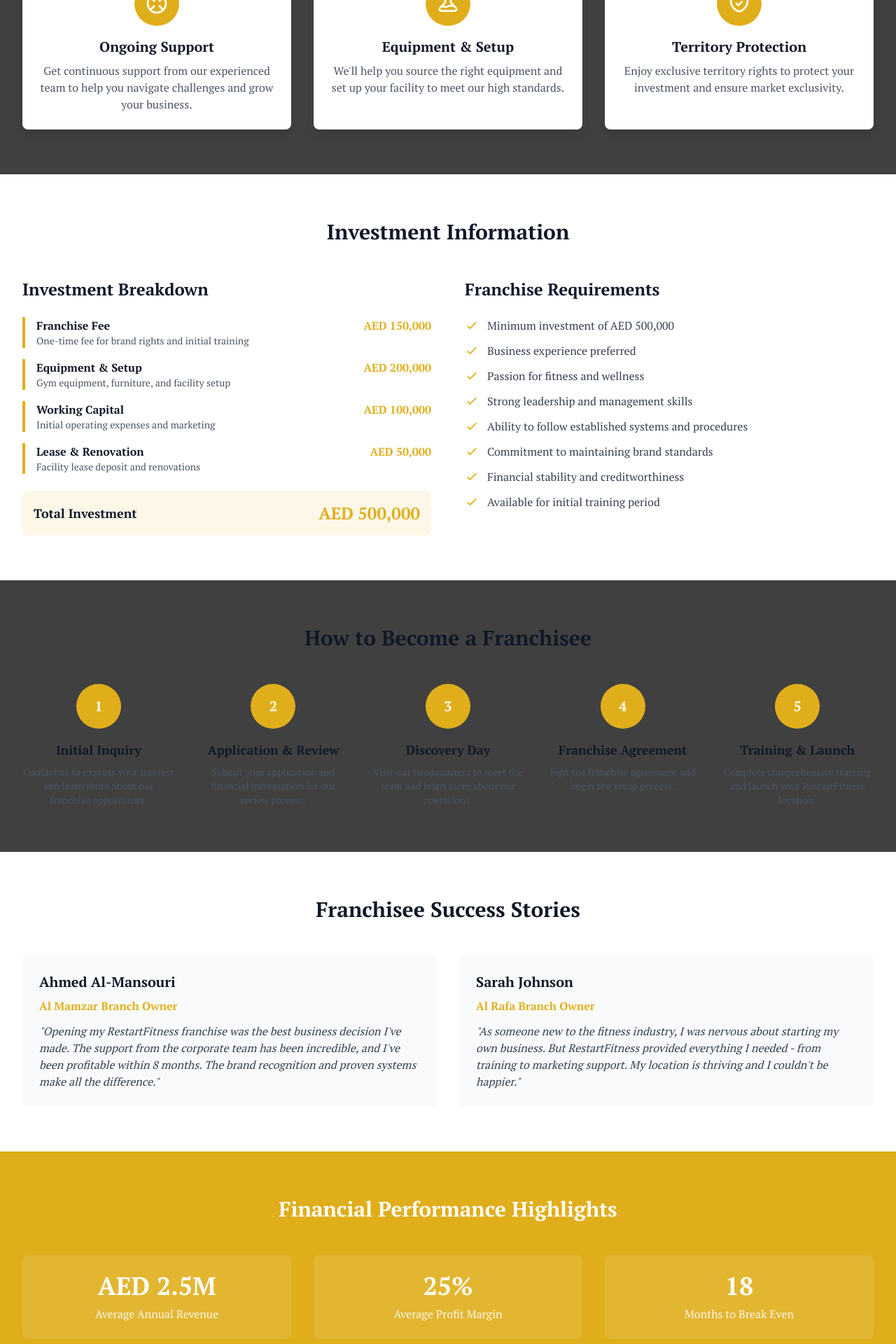
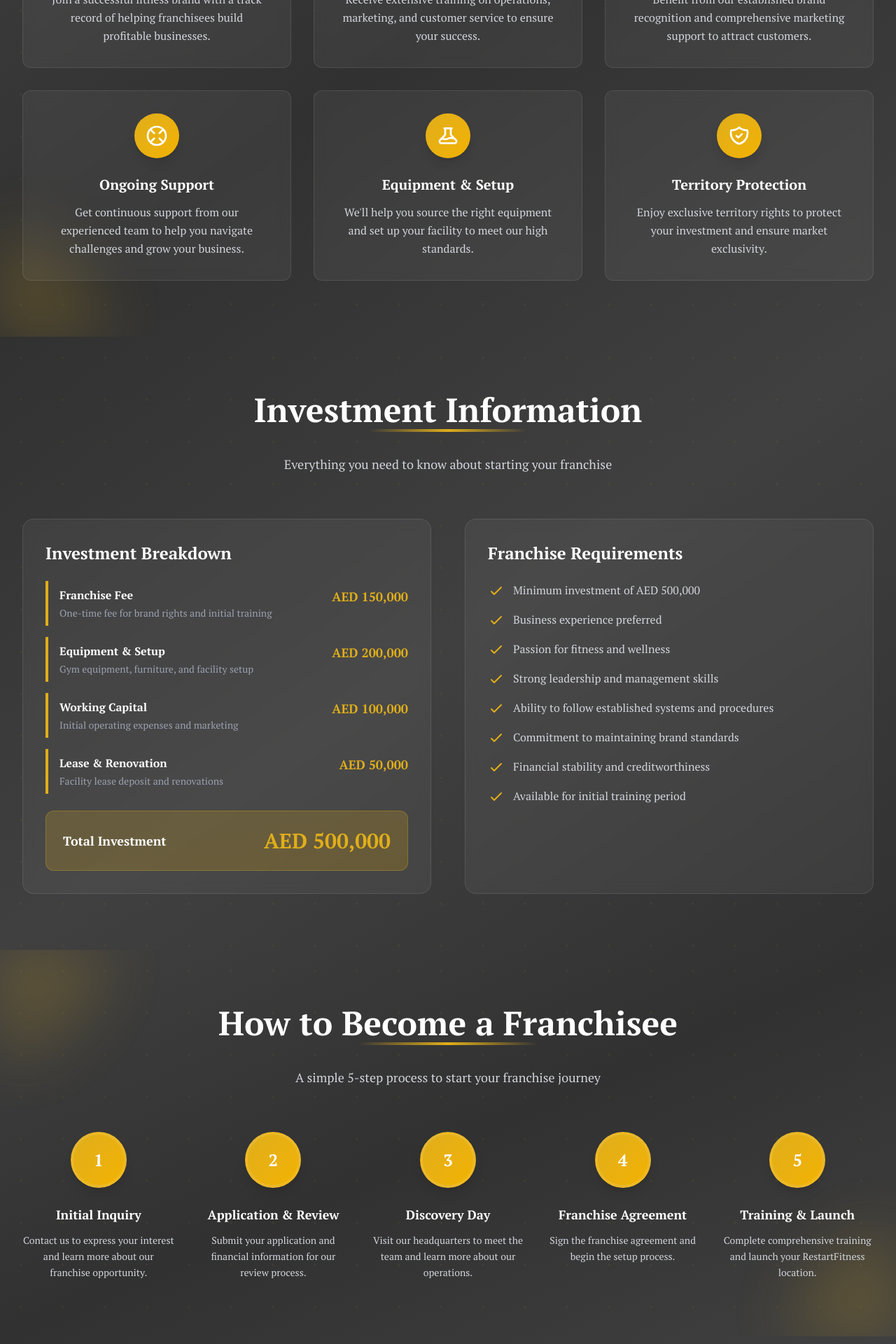
Before and after one commit to FRDesai/TheRestartFitness, a Next.js app: page /franchise in a window 1280 px wide. Shown: the part 860-2780 px from the top of the page at 70% size. Built offline with nearby package versions, Linux system fonts and the light colour scheme.

Commit message:
Enhancement: Revamped the Franchise page with new gradient backgrounds, improved text styling, and added animations for a more engaging user experience. Updated content sections for clarity and visual appeal, including success stories and financial performance highlights.

```diff
--- a/app/franchise/page.tsx
+++ b/app/franchise/page.tsx
@@ -81,35 +81,85 @@ export default function Franchise() {
   ];
 
   return (
-    <div className="min-h-screen bg-[var(--color-darker)]">
+    <div className="min-h-screen bg-gradient-to-br from-[var(--color-darker)] to-[var(--color-dark)]">
       {/* Hero Section */}
-      <section className="bg-gradient-to-r from-[var(--color-primary)] to-[var(--color-secondary)] py-20 px-4 sm:px-6 lg:px-8">
-        <div className="max-w-7xl mx-auto text-center">
-          <h1 className="text-4xl sm:text-6xl font-bold text-white mb-6">
-            Own a RestartFitness Franchise
+      <section className="relative py-20 px-4 sm:px-6 lg:px-8 overflow-hidden">
+        {/* Background with gradient */}
+        <div className="absolute inset-0 bg-gradient-to-br from-[var(--color-primary)]/20 via-[var(--color-card)] to-[var(--color-primary)]/10"></div>
+
+        {/* Decorative Pattern */}
+        <div className="absolute inset-0 opacity-10">
+          <div
+            className="absolute top-0 left-0 w-full h-full"
+            style={{
+              backgroundImage: `radial-gradient(circle at 30px 30px, var(--color-primary) 2px, transparent 2px)`,
+              backgroundSize: "60px 60px",
+            }}
+          ></div>
+        </div>
+
+        {/* Corner Accents */}
+        <div className="absolute top-0 left-0 w-40 h-40 bg-gradient-to-br from-[var(--color-primary)]/30 to-transparent rounded-br-full blur-2xl"></div>
+        <div className="absolute bottom-0 right-0 w-40 h-40 bg-gradient-to-tl from-[var(--color-primary)]/30 to-transparent rounded-tl-full blur-2xl"></div>
+
+        {/* Content */}
+        <div className="relative z-10 max-w-7xl mx-auto text-center">
+          <h1 className="text-4xl sm:text-6xl font-bold text-white mb-6 animate-fade-in-up">
+            Own a <span className="text-[var(--color-primary)]">RestartFitness</span> Franchise
           </h1>
-          <p className="text-xl text-white/90 max-w-3xl mx-auto">
+          <p className="text-xl text-gray-200 mb-8 max-w-3xl mx-auto animate-fade-in-up delay-200">
             Join the growing fitness industry and become part of the RestartFitness family. Own your own successful fitness business with our proven model and comprehensive support system.
           </p>
         </div>
       </section>
 
       {/* Why Franchise With Us */}
-      <section className="py-16 px-4 sm:px-6 lg:px-8">
-        <div className="max-w-7xl mx-auto">
-          <h2 className="text-3xl font-bold text-center text-gray-900 mb-12">
+      <section className="relative py-20 px-4 sm:px-6 lg:px-8 overflow-hidden">
+        {/* Background with gradient */}
+        <div className="absolute inset-0 bg-gradient-to-br from-[var(--color-darker)] via-[var(--color-card)] to-[var(--color-darker)]"></div>
+
+        {/* Decorative Pattern */}
+        <div className="absolute inset-0 opacity-5">
+          <div
+            className="absolute top-0 left-0 w-full h-full"
+            style={{
+              backgroundImage: `radial-gradient(circle at 30px 30px, var(--color-primary) 2px, transparent 2px)`,
+              backgroundSize: "60px 60px",
+            }}
+          ></div>
+        </div>
+
+        {/* Corner Accents */}
+        <div className="absolute top-0 right-0 w-40 h-40 bg-gradient-to-bl from-[var(--color-primary)]/30 to-transparent rounded-bl-full blur-2xl"></div>
+        <div className="absolute bottom-0 left-0 w-40 h-40 bg-gradient-to-tr from-[var(--color-primary)]/30 to-transparent rounded-tr-full blur-2xl"></div>
+
+        {/* Content */}
+        <div className="relative z-10 max-w-7xl mx-auto">
+          <div className="text-center mb-16">
+            <h2 className="text-4xl sm:text-5xl font-bold text-white mb-4 relative inline-block">
               Why Franchise With RestartFitness?
+              {/* Underline decoration */}
+              <span className="absolute -bottom-2 left-1/2 transform -translate-x-1/2 w-64 h-1 bg-gradient-to-r from-transparent via-[var(--color-primary)] to-transparent"></span>
             </h2>
+            <p className="text-gray-300 text-lg max-w-2xl mx-auto mt-6">
+              Discover the advantages of joining our franchise network
+            </p>
+          </div>
+
           <div className="grid grid-cols-1 md:grid-cols-2 lg:grid-cols-3 gap-8">
             {franchiseBenefits.map((benefit, index) => (
-              <div key={index} className="bg-white rounded-lg shadow-lg p-6 hover:shadow-xl transition-shadow duration-300">
-                <div className="w-16 h-16 bg-[var(--color-primary)] rounded-full flex items-center justify-center mx-auto mb-4">
+              <div
+                key={index}
+                className="bg-white/5 backdrop-blur-sm rounded-xl border border-white/10 p-8 hover:bg-white/10 transition-all duration-300 hover:shadow-2xl hover:shadow-[var(--color-primary)]/20 animate-fade-in-up"
+                style={{ animationDelay: `${index * 0.1}s` }}
+              >
+                <div className="w-16 h-16 bg-gradient-to-br from-[var(--color-primary)] to-[var(--color-secondary)] rounded-full flex items-center justify-center mx-auto mb-6 shadow-lg">
                   <svg className="w-8 h-8 text-white" fill="none" stroke="currentColor" viewBox="0 0 24 24">
                     <path strokeLinecap="round" strokeLinejoin="round" strokeWidth={2} d={benefit.icon} />
                   </svg>
                 </div>
-                <h3 className="text-xl font-semibold text-gray-900 mb-2 text-center">{benefit.title}</h3>
-                <p className="text-gray-600 text-center">{benefit.description}</p>
+                <h3 className="text-xl font-semibold text-white mb-3 text-center">{benefit.title}</h3>
+                <p className="text-gray-300 text-center leading-relaxed">{benefit.description}</p>
               </div>
             ))}
           </div>
@@ -117,44 +167,67 @@ export default function Franchise() {
       </section>
 
       {/* Investment Information */}
-      <section className="py-16 px-4 sm:px-6 lg:px-8 bg-white">
-        <div className="max-w-7xl mx-auto">
-          <h2 className="text-3xl font-bold text-center text-gray-900 mb-12">
+      <section className="relative py-20 px-4 sm:px-6 lg:px-8 overflow-hidden">
+        {/* Background with gradient */}
+        <div className="absolute inset-0 bg-gradient-to-br from-[var(--color-card)] via-[var(--color-darker)] to-[var(--color-card)]"></div>
+
+        {/* Decorative Pattern */}
+        <div className="absolute inset-0 opacity-5">
+          <div
+            className="absolute top-0 left-0 w-full h-full"
+            style={{
+              backgroundImage: `radial-gradient(circle at 30px 30px, var(--color-primary) 2px, transparent 2px)`,
+              backgroundSize: "60px 60px",
+            }}
+          ></div>
+        </div>
+
+        {/* Content */}
+        <div className="relative z-10 max-w-7xl mx-auto">
+          <div className="text-center mb-16">
+            <h2 className="text-4xl sm:text-5xl font-bold text-white mb-4 relative inline-block">
               Investment Information
+              {/* Underline decoration */}
+              <span className="absolute -bottom-2 left-1/2 transform -translate-x-1/2 w-56 h-1 bg-gradient-to-r from-transparent via-[var(--color-primary)] to-transparent"></span>
             </h2>
+            <p className="text-gray-300 text-lg max-w-2xl mx-auto mt-6">
+              Everything you need to know about starting your franchise
+            </p>
+          </div>
+
           <div className="grid grid-cols-1 lg:grid-cols-2 gap-12">
-            <div>
-              <h3 className="text-2xl font-bold text-gray-900 mb-6">Investment Breakdown</h3>
-              <div className="space-y-4">
+            <div className="bg-white/5 backdrop-blur-sm rounded-2xl border border-white/10 p-8">
+              <h3 className="text-2xl font-bold text-white mb-6">Investment Breakdown</h3>
+              <div className="space-y-4 mb-6">
                 {investmentBreakdown.map((item, index) => (
-                  <div key={index} className="border-l-4 border-[var(--color-primary)] pl-4">
+                  <div key={index} className="border-l-4 border-[var(--color-primary)] pl-4 py-2">
                     <div className="flex justify-between items-start">
                       <div>
-                        <h4 className="font-semibold text-gray-900">{item.item}</h4>
-                        <p className="text-gray-600 text-sm">{item.description}</p>
+                        <h4 className="font-semibold text-white mb-1">{item.item}</h4>
+                        <p className="text-gray-400 text-sm">{item.description}</p>
                       </div>
-                      <span className="font-bold text-[var(--color-primary)]">{item.amount}</span>
+                      <span className="font-bold text-[var(--color-primary)] text-lg ml-4">{item.amount}</span>
                     </div>
                   </div>
                 ))}
               </div>
-              <div className="mt-6 p-4 bg-[var(--color-primary)]/10 rounded-lg">
+              <div className="mt-6 p-6 bg-gradient-to-br from-[var(--color-primary)]/20 to-[var(--color-secondary)]/20 rounded-xl border border-[var(--color-primary)]/30">
                 <div className="flex justify-between items-center">
-                  <span className="text-lg font-semibold text-gray-900">Total Investment</span>
-                  <span className="text-2xl font-bold text-[var(--color-primary)]">AED 500,000</span>
+                  <span className="text-lg font-semibold text-white">Total Investment</span>
+                  <span className="text-3xl font-bold text-[var(--color-primary)]">AED 500,000</span>
                 </div>
               </div>
             </div>
 
-            <div>
-              <h3 className="text-2xl font-bold text-gray-900 mb-6">Franchise Requirements</h3>
-              <ul className="space-y-3">
+            <div className="bg-white/5 backdrop-blur-sm rounded-2xl border border-white/10 p-8">
+              <h3 className="text-2xl font-bold text-white mb-6">Franchise Requirements</h3>
+              <ul className="space-y-4">
                 {requirements.map((requirement, index) => (
-                  <li key={index} className="flex items-start text-gray-700">
-                    <svg className="w-5 h-5 text-[var(--color-primary)] mr-3 mt-0.5" fill="none" stroke="currentColor" viewBox="0 0 24 24">
+                  <li key={index} className="flex items-start text-gray-300">
+                    <svg className="w-6 h-6 text-[var(--color-primary)] mr-3 mt-0.5 flex-shrink-0" fill="none" stroke="currentColor" viewBox="0 0 24 24">
                       <path strokeLinecap="round" strokeLinejoin="round" strokeWidth={2} d="M5 13l4 4L19 7" />
                     </svg>
-                    {requirement}
+                    <span className="leading-relaxed">{requirement}</span>
                   </li>
                 ))}
               </ul>
@@ -164,19 +237,50 @@ export default function Franchise() {
       </section>
 
       {/* Franchise Process */}
-      <section className="py-16 px-4 sm:px-6 lg:px-8">
-        <div className="max-w-7xl mx-auto">
-          <h2 className="text-3xl font-bold text-center text-gray-900 mb-12">
+      <section className="relative py-20 px-4 sm:px-6 lg:px-8 overflow-hidden">
+        {/* Background with gradient */}
+        <div className="absolute inset-0 bg-gradient-to-br from-[var(--color-darker)] via-[var(--color-card)] to-[var(--color-darker)]"></div>
+
+        {/* Decorative Pattern */}
+        <div className="absolute inset-0 opacity-5">
+          <div
+            className="absolute top-0 left-0 w-full h-full"
+            style={{
+              backgroundImage: `radial-gradient(circle at 30px 30px, var(--color-primary) 2px, transparent 2px)`,
+              backgroundSize: "60px 60px",
+            }}
+          ></div>
+        </div>
+
+        {/* Corner Accents */}
+        <div className="absolute top-0 left-0 w-40 h-40 bg-gradient-to-br from-[var(--color-primary)]/30 to-transparent rounded-br-full blur-2xl"></div>
+        <div className="absolute bottom-0 right-0 w-40 h-40 bg-gradient-to-tl from-[var(--color-primary)]/30 to-transparent rounded-tl-full blur-2xl"></div>
+
+        {/* Content */}
+        <div className="relative z-10 max-w-7xl mx-auto">
+          <div className="text-center mb-16">
+            <h2 className="text-4xl sm:text-5xl font-bold text-white mb-4 relative inline-block">
               How to Become a Franchisee
+              {/* Underline decoration */}
+              <span className="absolute -bottom-2 left-1/2 transform -translate-x-1/2 w-64 h-1 bg-gradient-to-r from-transparent via-[var(--color-primary)] to-transparent"></span>
             </h2>
+            <p className="text-gray-300 text-lg max-w-2xl mx-auto mt-6">
+              A simple 5-step process to start your franchise journey
+            </p>
+          </div>
+
           <div className="grid grid-cols-1 md:grid-cols-5 gap-8">
             {processSteps.map((step, index) => (
-              <div key={index} className="text-center">
-                <div className="w-16 h-16 bg-[var(--color-primary)] rounded-full flex items-center justify-center mx-auto mb-4">
-                  <span className="text-white font-bold text-xl">{step.step}</span>
+              <div
+                key={index}
+                className="text-center animate-fade-in-up"
+                style={{ animationDelay: `${index * 0.1}s` }}
+              >
+                <div className="w-20 h-20 bg-gradient-to-br from-[var(--color-primary)] to-[var(--color-secondary)] rounded-full flex items-center justify-center mx-auto mb-6 shadow-lg border-4 border-white/10">
+                  <span className="text-white font-bold text-2xl">{step.step}</span>
                 </div>
-                <h3 className="text-lg font-semibold text-gray-900 mb-2">{step.title}</h3>
-                <p className="text-gray-600 text-sm">{step.description}</p>
+                <h3 className="text-lg font-semibold text-white mb-3">{step.title}</h3>
+                <p className="text-gray-300 text-sm leading-relaxed">{step.description}</p>
               </div>
             ))}
           </div>
@@ -184,23 +288,46 @@ export default function Franchise() {
       </section>
 
       {/* Success Stories */}
-      <section className="py-16 px-4 sm:px-6 lg:px-8 bg-white">
-        <div className="max-w-7xl mx-auto">
-          <h2 className="text-3xl font-bold text-center text-gray-900 mb-12">
+      <section className="relative py-20 px-4 sm:px-6 lg:px-8 overflow-hidden">
+        {/* Background with gradient */}
+        <div className="absolute inset-0 bg-gradient-to-br from-[var(--color-card)] via-[var(--color-darker)] to-[var(--color-card)]"></div>
+
+        {/* Decorative Pattern */}
+        <div className="absolute inset-0 opacity-5">
+          <div
+            className="absolute top-0 left-0 w-full h-full"
+            style={{
+              backgroundImage: `radial-gradient(circle at 30px 30px, var(--color-primary) 2px, transparent 2px)`,
+              backgroundSize: "60px 60px",
+            }}
+          ></div>
+        </div>
+
+        {/* Content */}
+        <div className="relative z-10 max-w-7xl mx-auto">
+          <div className="text-center mb-16">
+            <h2 className="text-4xl sm:text-5xl font-bold text-white mb-4 relative inline-block">
               Franchisee Success Stories
+              {/* Underline decoration */}
+              <span className="absolute -bottom-2 left-1/2 transform -translate-x-1/2 w-64 h-1 bg-gradient-to-r from-transparent via-[var(--color-primary)] to-transparent"></span>
             </h2>
+            <p className="text-gray-300 text-lg max-w-2xl mx-auto mt-6">
+              Hear from our successful franchise partners
+            </p>
+          </div>
+
           <div className="grid grid-cols-1 md:grid-cols-2 gap-8">
-            <div className="bg-gray-50 rounded-lg p-6">
-              <h3 className="text-xl font-semibold text-gray-900 mb-2">Ahmed Al-Mansouri</h3>
-              <p className="text-[var(--color-primary)] font-semibold mb-3">Al Mamzar Branch Owner</p>
-              <blockquote className="text-gray-700 italic">
+            <div className="bg-white/5 backdrop-blur-sm rounded-xl border border-white/10 p-8 hover:bg-white/10 transition-all duration-300 hover:shadow-2xl hover:shadow-[var(--color-primary)]/20">
+              <h3 className="text-xl font-semibold text-white mb-2">Ahmed Al-Mansouri</h3>
+              <p className="text-[var(--color-primary)] font-semibold mb-4">Al Mamzar Branch Owner</p>
+              <blockquote className="text-gray-300 italic leading-relaxed border-l-4 border-[var(--color-primary)] pl-4">
                 "Opening my RestartFitness franchise was the best business decision I've made. The support from the corporate team has been incredible, and I've been profitable within 8 months. The brand recognition and proven systems make all the difference."
               </blockquote>
             </div>
-            <div className="bg-gray-50 rounded-lg p-6">
-              <h3 className="text-xl font-semibold text-gray-900 mb-2">Sarah Johnson</h3>
-              <p className="text-[var(--color-primary)] font-semibold mb-3">Al Rafa Branch Owner</p>
-              <blockquote className="text-gray-700 italic">
+            <div className="bg-white/5 backdrop-blur-sm rounded-xl border border-white/10 p-8 hover:bg-white/10 transition-all duration-300 hover:shadow-2xl hover:shadow-[var(--color-primary)]/20">
+              <h3 className="text-xl font-semibold text-white mb-2">Sarah Johnson</h3>
+              <p className="text-[var(--color-primary)] font-semibold mb-4">Al Rafa Branch Owner</p>
+              <blockquote className="text-gray-300 italic leading-relaxed border-l-4 border-[var(--color-primary)] pl-4">
                 "As someone new to the fitness industry, I was nervous about starting my own business. But RestartFitness provided everything I needed - from training to marketing support. My location is thriving and I couldn't be happier."
               </blockquote>
             </div>
@@ -209,38 +336,76 @@ export default function Franchise() {
       </section>
 
       {/* Financial Performance */}
-      <section className="py-16 px-4 sm:px-6 lg:px-8 bg-[var(--color-primary)]">
-        <div className="max-w-7xl mx-auto text-center">
-          <h2 className="text-3xl font-bold text-white mb-12">
+      <section className="relative py-20 px-4 sm:px-6 lg:px-8 overflow-hidden">
+        {/* Background */}
+        <div className="absolute inset-0 bg-gradient-to-br from-[var(--color-primary)]/20 via-[var(--color-primary)] to-[var(--color-secondary)]"></div>
+
+        {/* Decorative Pattern */}
+        <div className="absolute inset-0 opacity-10">
+          <div
+            className="absolute top-0 left-0 w-full h-full"
+            style={{
+              backgroundImage: `radial-gradient(circle at 30px 30px, white 2px, transparent 2px)`,
+              backgroundSize: "60px 60px",
+            }}
+          ></div>
+        </div>
+
+        {/* Content */}
+        <div className="relative z-10 max-w-7xl mx-auto text-center">
+          <div className="mb-16">
+            <h2 className="text-4xl sm:text-5xl font-bold text-white mb-4 relative inline-block">
               Financial Performance Highlights
+              {/* Underline decoration */}
+              <span className="absolute -bottom-2 left-1/2 transform -translate-x-1/2 w-80 h-1 bg-gradient-to-r from-transparent via-white to-transparent"></span>
             </h2>
+            <p className="text-white/90 text-lg max-w-2xl mx-auto mt-6">
+              See the potential returns on your investment
+            </p>
+          </div>
+
           <div className="grid grid-cols-1 md:grid-cols-3 gap-8">
-            <div className="bg-white/10 rounded-lg p-6">
-              <p className="text-4xl font-bold text-white mb-2">AED 2.5M</p>
+            <div className="bg-white/10 backdrop-blur-sm rounded-xl border border-white/20 p-8 hover:bg-white/20 transition-all duration-300">
+              <p className="text-5xl font-bold text-white mb-2">AED 2.5M</p>
               <p className="text-white/90">Average Annual Revenue</p>
             </div>
-            <div className="bg-white/10 rounded-lg p-6">
-              <p className="text-4xl font-bold text-white mb-2">25%</p>
+            <div className="bg-white/10 backdrop-blur-sm rounded-xl border border-white/20 p-8 hover:bg-white/20 transition-all duration-300">
+              <p className="text-5xl font-bold text-white mb-2">25%</p>
               <p className="text-white/90">Average Profit Margin</p>
             </div>
-            <div className="bg-white/10 rounded-lg p-6">
-              <p className="text-4xl font-bold text-white mb-2">18</p>
+            <div className="bg-white/10 backdrop-blur-sm rounded-xl border border-white/20 p-8 hover:bg-white/20 transition-all duration-300">
+              <p className="text-5xl font-bold text-white mb-2">18</p>
               <p className="text-white/90">Months to Break Even</p>
             </div>
           </div>
-          <p className="text-white/80 mt-6 text-sm">
+          <p className="text-white/70 mt-8 text-sm max-w-3xl mx-auto">
             * Financial performance varies by location and market conditions. Past performance does not guarantee future results.
           </p>
         </div>
       </section>
 
       {/* CTA Section */}
-      <section className="py-16 px-4 sm:px-6 lg:px-8 bg-white">
-        <div className="max-w-4xl mx-auto text-center">
-          <h2 className="text-3xl font-bold text-gray-900 mb-4">
+      <section className="relative py-20 px-4 sm:px-6 lg:px-8 overflow-hidden">
+        {/* Background with gradient */}
+        <div className="absolute inset-0 bg-gradient-to-br from-[var(--color-darker)] via-[var(--color-card)] to-[var(--color-darker)]"></div>
+
+        {/* Decorative Pattern */}
+        <div className="absolute inset-0 opacity-5">
+          <div
+            className="absolute top-0 left-0 w-full h-full"
+            style={{
+              backgroundImage: `radial-gradient(circle at 30px 30px, var(--color-primary) 2px, transparent 2px)`,
+              backgroundSize: "60px 60px",
+            }}
+          ></div>
+        </div>
+
+        {/* Content */}
+        <div className="relative z-10 max-w-4xl mx-auto text-center">
+          <h2 className="text-4xl sm:text-5xl font-bold text-white mb-4">
             Ready to Start Your Franchise Journey?
           </h2>
-          <p className="text-xl text-gray-600 mb-8">
+          <p className="text-xl text-gray-300 mb-8 max-w-2xl mx-auto">
             Take the first step towards owning your own RestartFitness location. Our franchise development team is ready to help you explore this exciting opportunity.
           </p>
           <div className="flex flex-col sm:flex-row gap-4 justify-center">
```
Lines whose indentation alone changed are shown as unchanged.
